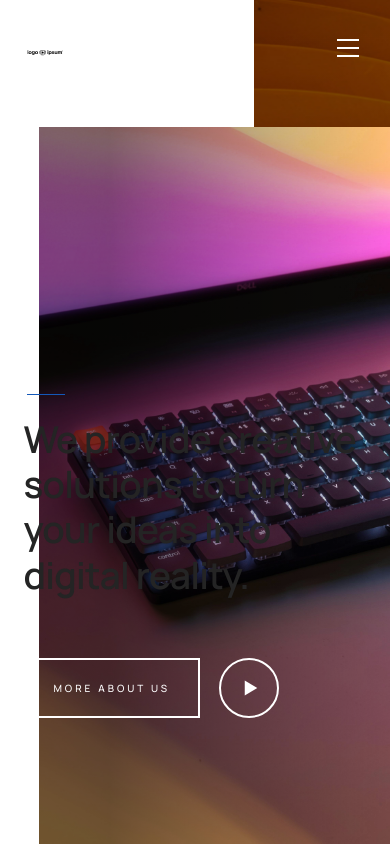
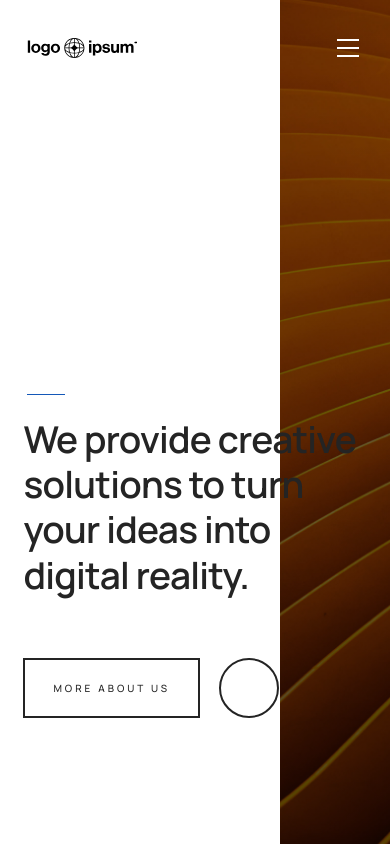
Before and after one commit to arunvbiradar/aruix-agency, a plain HTML site: page styles.html in a window 390 px wide. Shown: the top 846 px of the page. Drawn offline with Linux system fonts and the light colour scheme.

Commit message:
agency v1.0

```diff
--- a/css/styles.css
+++ b/css/styles.css
@@ -3036,7 +3036,7 @@ img.u-pull-left {
 
 @media screen and (max-width: 800px) {
 	.s-header {
-		--logo-width: 36px;
+		--logo-width: 110px;
 		top: var(--vspace-0_25);
 	}
 
@@ -3283,17 +3283,18 @@ img.u-pull-left {
 }
 
 .s-intro__content-btn {
-	color: white;
-	background-color: white;
-	border-color: white;
+	color: #242424;
+	background-color: #242424;
+	border-color: #242424;
 	margin-right: var(--vspace-1);
 	margin-bottom: 0;
 }
 
 .s-intro__content-video-btn {
+	color: #242424;
 	height: var(--vspace-btn);
 	width: var(--vspace-btn);
-	border: 2px solid white;
+	border: 2px solid #242424;
 	border-radius: 50%;
 	display: flex;
 	align-items: center;
@@ -3532,10 +3533,15 @@ img.u-pull-left {
 		width: 67vw;
 		right: 0;
 		bottom: 0;
+		display: none;
 	}
 
 	.s-intro__content-bg::before {
 		opacity: .5;
+	}
+
+	.s-intro__bg {
+		width: 110px;
 	}
 
 	.s-intro__scroll-down {
```
Also changed, not shown: index.html (+1 -1 lines).
